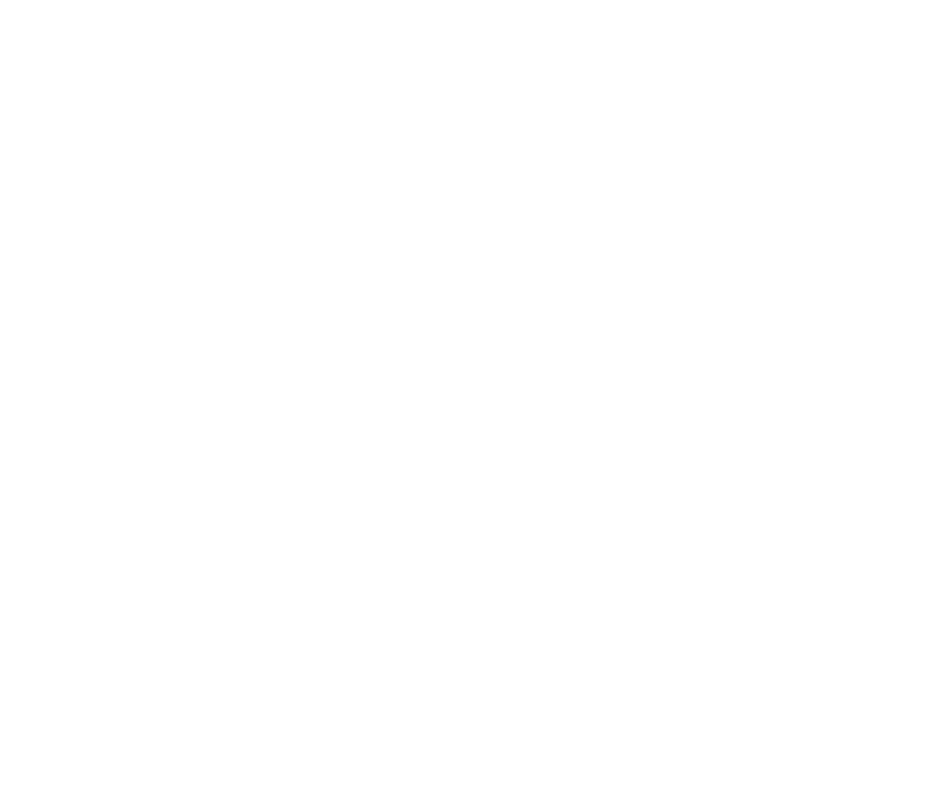
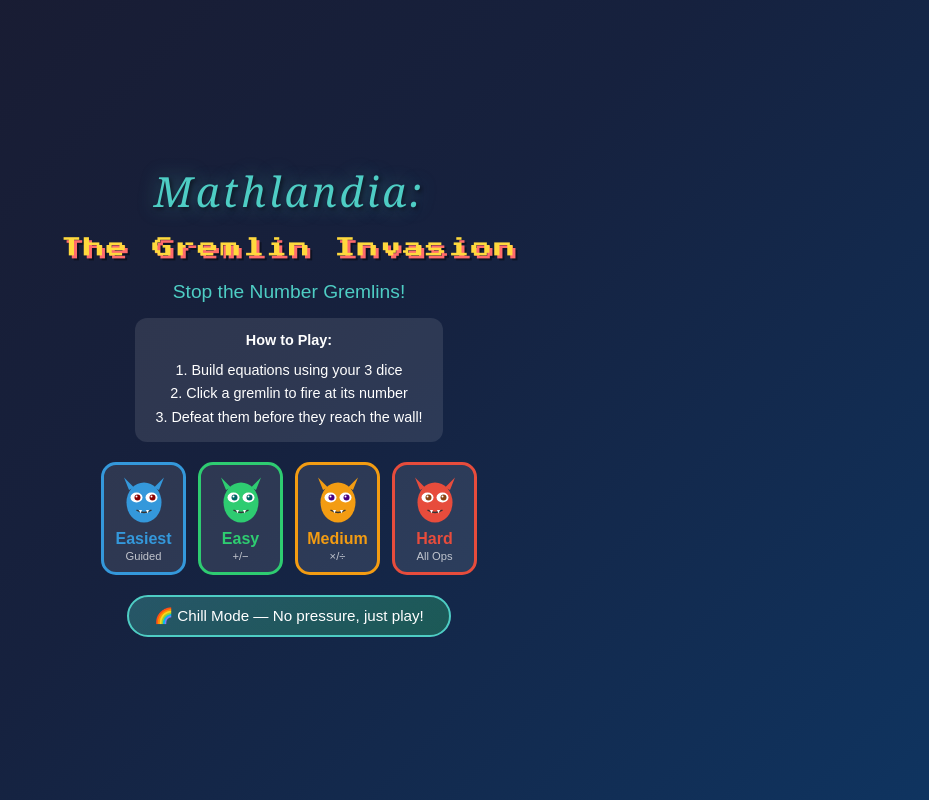
Before and after one commit to 314esther/mathlandia_gremlin_invasion, a plain HTML site: page index.html in a window 1280 px wide. Shown: the whole page, without its empty margins (351-1280 px from the left). Drawn offline with Linux system fonts and the light colour scheme; the site is published under a folder, as on GitHub Pages, so addresses that start at the root find nothing.

Commit message:
Update script source path in index.html

```diff
--- a/index.html
+++ b/index.html
@@ -8,7 +8,7 @@
       * { box-sizing: border-box; margin: 0; padding: 0; }
       html, body, #root { width: 100%; height: 100%; overflow: hidden; }
     </style>
-    <script type="module" crossorigin src="/assets/index-CgVTJueD.js"></script>
+    <script type="module" crossorigin src="./assets/index-CgVTJueD.js"></script>
   </head>
   <body>
     <div id="root"></div>
```
